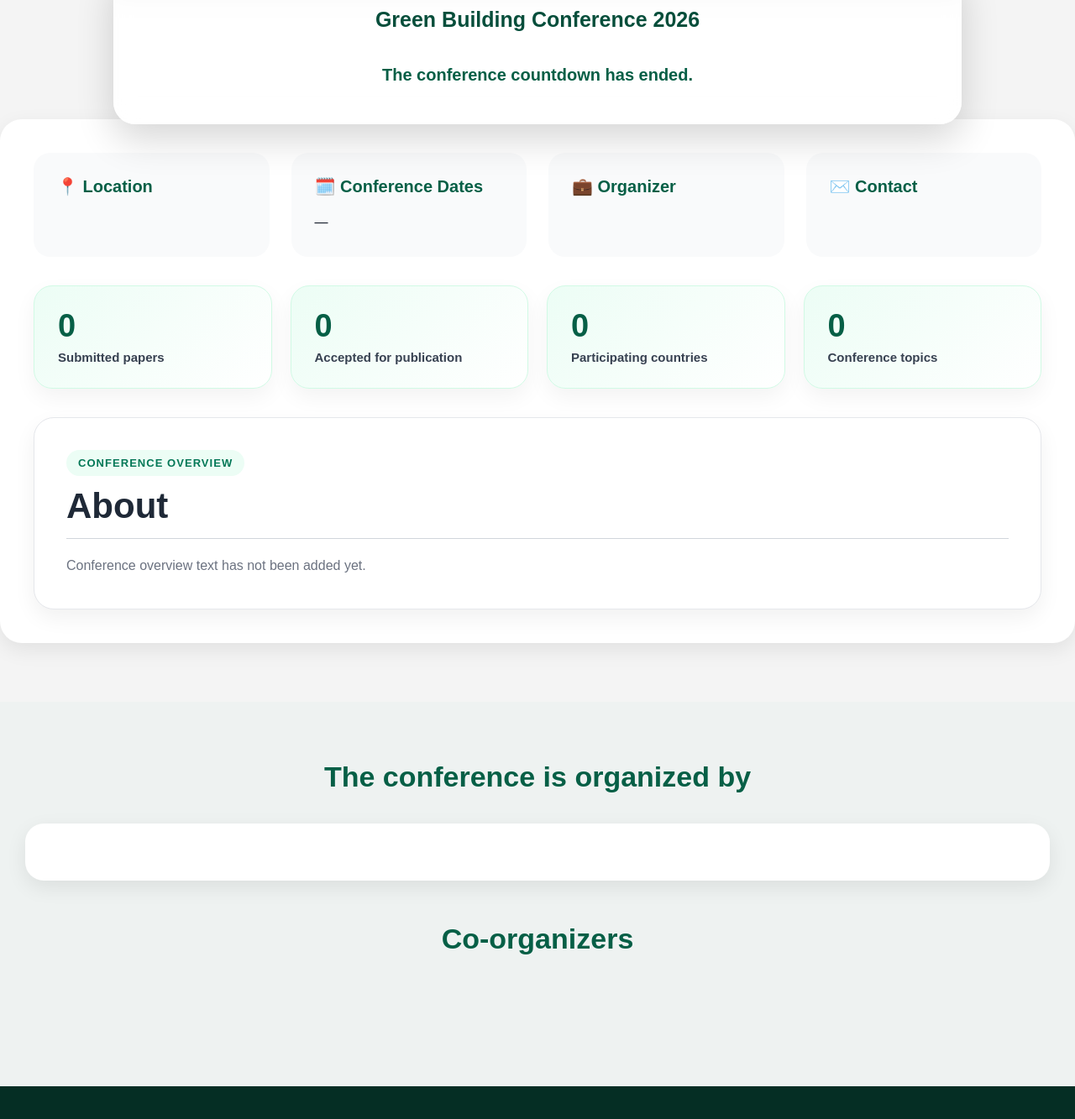
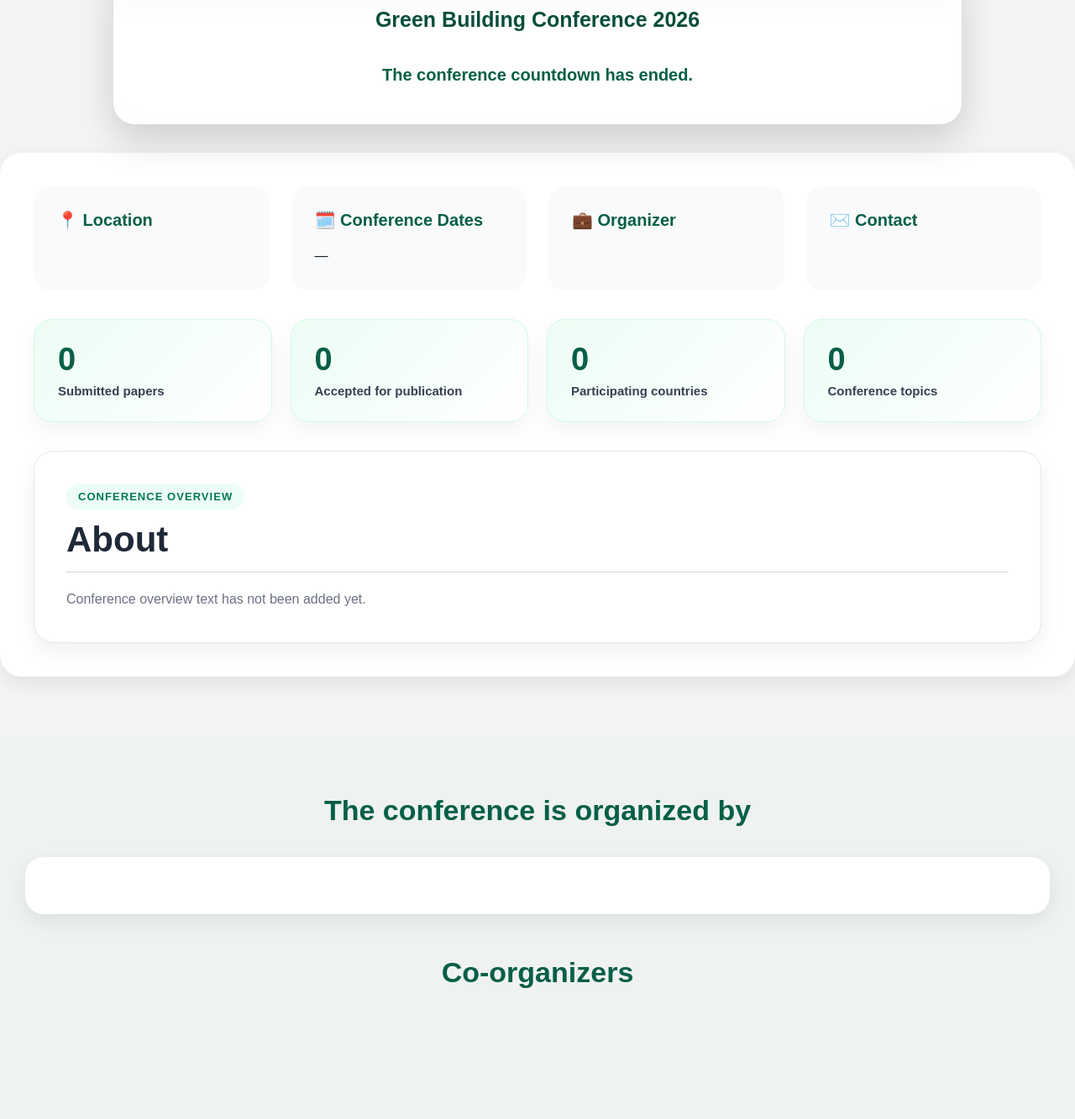
Before and after one commit to nikolavdjokic995-ctrl/gaf-conference-hub, a Django app: template conferences/templates/conferences/conference_overview.html in a window 1280 px wide. Shown: the part 667-2000 px from the top of the page at 84% size. Run offline with Django 5.2, Linux system fonts and the light colour scheme; the template is opened without the code that fills it, so the values that code supplies are empty.

Commit message:
Fix overview hero layout overlap

```diff
--- a/conferences/templates/conferences/conference_overview.html
+++ b/conferences/templates/conferences/conference_overview.html
@@ -134,7 +134,7 @@
 
         .overview-section{
             max-width:1380px;
-            margin:-40px auto 60px;
+            margin:0 auto 60px;
             background:white;
             border-radius:{{ conference.overview_section_radius|default:26 }}px;
             padding:{{ conference.overview_section_padding|default:40 }}px;
```
